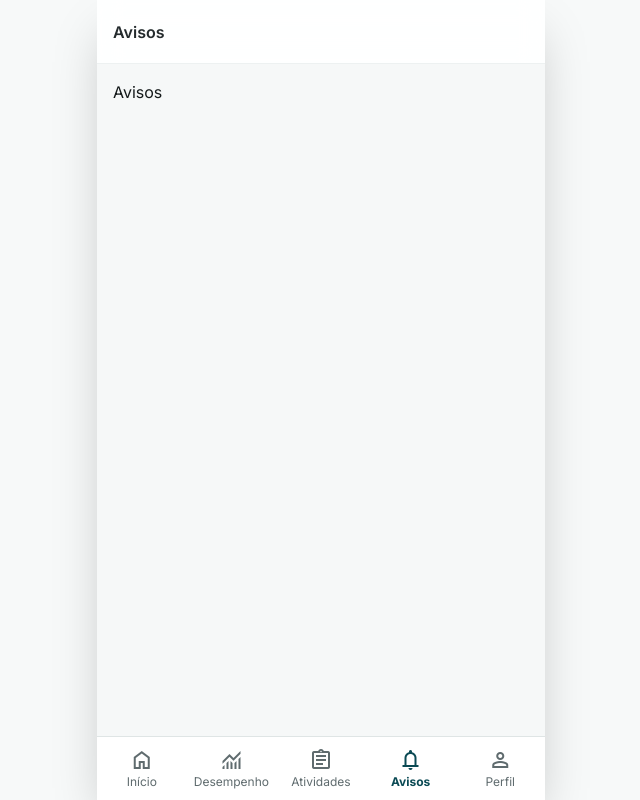
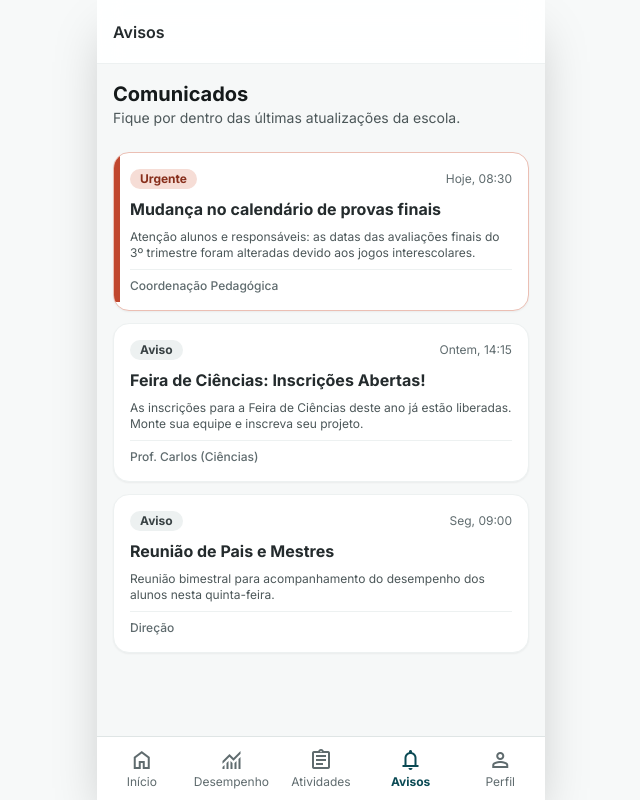
Before and after one commit to pi-labs-group/intera-app, a Next.js app: page /announcements in a window 1280 px wide. Shown: the whole page, without its empty margins (319-959 px from the left). Built offline with nearby package versions, Linux system fonts and the light colour scheme.

Commit message:
feat: activities screen

```diff
--- a/src/app/(app)/announcements/page.tsx
+++ b/src/app/(app)/announcements/page.tsx
@@ -1,3 +1,45 @@
+import { NoticeCard } from "@/components/ui/notice-card";
+import { PageHeading } from "@/components/ui/page-heading";
+
+// TODO (fase E): substituir por dados reais
+const NOTICES: React.ComponentProps<typeof NoticeCard>[] = [
+  {
+    priority: "urgente",
+    title: "Mudança no calendário de provas finais",
+    body: "Atenção alunos e responsáveis: as datas das avaliações finais do 3º trimestre foram alteradas devido aos jogos interescolares.",
+    author: "Coordenação Pedagógica",
+    date: "Hoje, 08:30",
+  },
+  {
+    priority: "aviso",
+    title: "Feira de Ciências: Inscrições Abertas!",
+    body: "As inscrições para a Feira de Ciências deste ano já estão liberadas. Monte sua equipe e inscreva seu projeto.",
+    author: "Prof. Carlos (Ciências)",
+    date: "Ontem, 14:15",
+  },
+  {
+    priority: "aviso",
+    title: "Reunião de Pais e Mestres",
+    body: "Reunião bimestral para acompanhamento do desempenho dos alunos nesta quinta-feira.",
+    author: "Direção",
+    date: "Seg, 09:00",
+  },
+];
+
 export default function AnnouncementsPage() {
-  return <h1>Avisos</h1>;
+  return (
+    <div className="space-y-6">
+      <PageHeading
+        title="Comunicados"
+        subtitle="Fique por dentro das últimas atualizações da escola."
+      />
+      <ul className="space-y-3">
+        {NOTICES.map((notice) => (
+          <li key={notice.title}>
+            <NoticeCard {...notice} />
+          </li>
+        ))}
+      </ul>
+    </div>
+  );
 }
--- a/src/components/ui/card.tsx
+++ b/src/components/ui/card.tsx
@@ -1,10 +1,11 @@
 import Link from "next/link";
 
-export type CardTone = "default" | "brand";
+export type CardTone = "default" | "brand" | "danger";
 
 const TONE_CLASSES: Record<CardTone, string> = {
   default: "border-neutral-100 bg-surface",
   brand: "border-primary-border bg-surface",
+  danger: "border-danger-border bg-surface",
 };
 
 type CardProps = {
@@ -13,7 +14,8 @@ type CardProps = {
   className?: string;
   /**
    * Fundo e borda. `brand` (fundo `surface`, borda `primary-border`) é o modelo
-   * uniforme dos cards de atividade.
+   * uniforme dos cards de atividade; `danger` (borda `danger-border`) marca
+   * conteúdo urgente.
    */
   tone?: CardTone;
   /** Quando presente, o card inteiro vira um link de navegação. */
--- /dev/null
+++ b/src/components/ui/notice-card.tsx
@@ -0,0 +1,62 @@
+import { Badge, type BadgeVariant } from "./badge";
+import { Card, type CardTone } from "./card";
+
+export type NoticePriority = "urgente" | "aviso";
+
+// Aviso comum é informativo, por isso neutro: verde sugeriria "concluído/sucesso".
+const PRIORITY: Record<
+  NoticePriority,
+  { label: string; badge: BadgeVariant; tone: CardTone }
+> = {
+  urgente: { label: "Urgente", badge: "danger", tone: "danger" },
+  aviso: { label: "Aviso", badge: "neutral", tone: "default" },
+};
+
+type NoticeCardProps = {
+  /** `urgente` adiciona a barra lateral e a borda vermelhas; `aviso` usa o card padrão. */
+  priority: NoticePriority;
+  /** Data já formatada para exibição (ex.: "Hoje, 08:30"). */
+  date: string;
+  title: string;
+  body: string;
+  /** Quem publicou o comunicado (ex.: "Coordenação Pedagógica"). */
+  author: string;
+};
+
+/**
+ * Card de comunicado: badge de prioridade e data, título, texto e rodapé com o
+ * autor. A prioridade sempre aparece em texto no badge, não só pela cor.
+ */
+export function NoticeCard({
+  priority,
+  date,
+  title,
+  body,
+  author,
+}: NoticeCardProps) {
+  const { label, badge, tone } = PRIORITY[priority];
+  const isUrgent = priority === "urgente";
+
+  return (
+    <Card
+      tone={tone}
+      className={`space-y-2 ${isUrgent ? "relative overflow-hidden" : ""}`}
+    >
+      {isUrgent && (
+        <div
+          className="absolute top-0 bottom-0 left-0 w-1.5 bg-danger"
+          aria-hidden="true"
+        />
+      )}
+      <div className="flex items-center justify-between">
+        <Badge variant={badge}>{label}</Badge>
+        <span className="text-xs text-neutral-500">{date}</span>
+      </div>
+      <h2 className="text-base font-bold text-neutral-800">{title}</h2>
+      <p className="text-xs text-neutral-600">{body}</p>
+      <p className="border-t border-neutral-100 pt-2 text-xs font-medium text-neutral-500">
+        {author}
+      </p>
+    </Card>
+  );
+}
```
